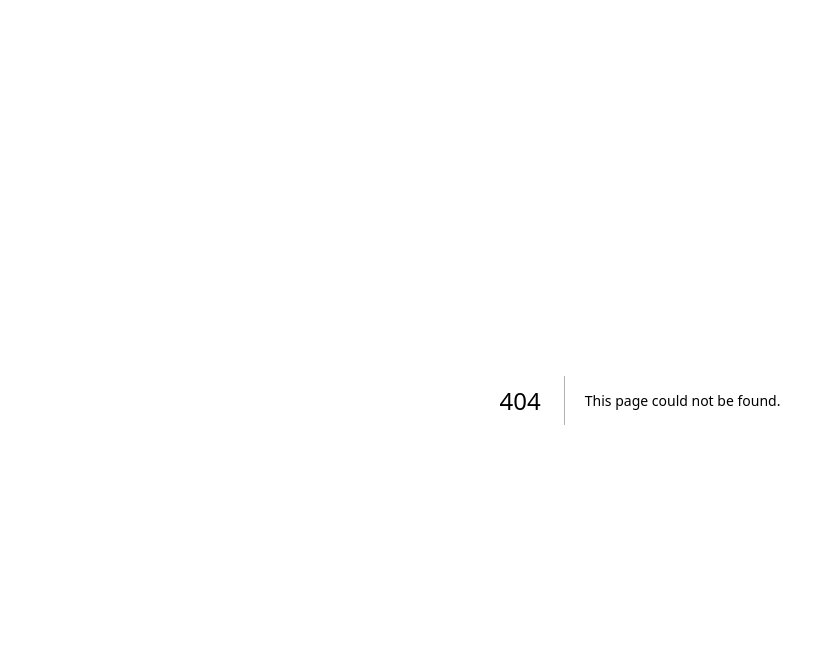
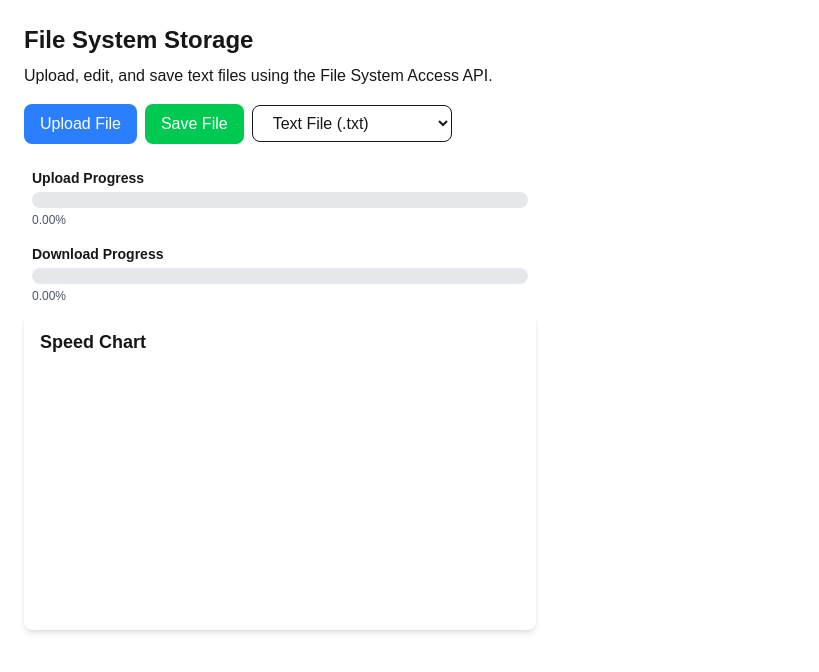
Before and after one commit to hagenbrandt/nextjs-web-storage-demo, a Next.js app: page /file-system-storage in a window 1280 px wide. Before the commit this address had no page. Shown: the top 672 px of the page, without its empty margins (0-819 px from the left). Built offline with nearby package versions, Linux system fonts and the light colour scheme.

Commit message:
feat: add page for file system storage

```diff
--- /dev/null
+++ b/src/app/file-system-storage/page.tsx
@@ -0,0 +1,139 @@
+"use client";
+import React, { useState } from "react";
+import { useStorageStore } from "@/store/useStorageStore";
+import ProgressBar from "@/components/ProgressBar";
+import SpeedChart from "@/components/SpeedChart";
+
+// Ensure TypeScript recognizes the File System API
+declare global {
+  interface Window {
+    showSaveFilePicker?: () => Promise<FileSystemFileHandle>;
+    showOpenFilePicker?: () => Promise<FileSystemFileHandle[]>;
+  }
+}
+
+const fileTypes = [
+  { label: "Text File (.txt)", value: "text/plain", extension: ".txt" },
+  { label: "JSON File (.json)", value: "application/json", extension: ".json" },
+  { label: "CSV File (.csv)", value: "text/csv", extension: ".csv" },
+  { label: "Markdown File (.md)", value: "text/markdown", extension: ".md" },
+];
+
+export default function FileSystemStoragePage() {
+  const {
+    uploadProgress,
+    downloadProgress,
+    setUploadProgress,
+    setDownloadProgress,
+  } = useStorageStore();
+  const [fileText, setFileText] = useState("");
+  const [selectedFileType, setSelectedFileType] = useState(fileTypes[0]);
+  const [speedData, setSpeedData] = useState<{ time: number; speed: number }[]>(
+    []
+  );
+
+  const handleUpload = async () => {
+    if (!window.showOpenFilePicker) {
+      alert("Your browser does not support the File System Access API.");
+      return;
+    }
+    try {
+      const startTime = performance.now();
+      const [fileHandle] = await window.showOpenFilePicker();
+      const file = await fileHandle.getFile();
+      const text = await file.text();
+      setFileText(text);
+      const endTime = performance.now();
+      setSpeedData([
+        ...speedData,
+        { time: Date.now(), speed: endTime - startTime },
+      ]);
+      setUploadProgress(100);
+    } catch (error) {
+      console.error("File upload error:", error);
+    }
+  };
+
+  const handleEdit = (event: React.ChangeEvent<HTMLTextAreaElement>) => {
+    setFileText(event.target.value);
+  };
+
+  const handleSave = async () => {
+    if (!window.showSaveFilePicker) {
+      alert("Your browser does not support the File System Access API.");
+      return;
+    }
+    try {
+      const startTime = performance.now();
+      const fileHandle = await window.showSaveFilePicker();
+      const writable = await fileHandle.createWritable();
+      await writable.write(
+        new Blob([fileText], { type: selectedFileType.value })
+      );
+      await writable.close();
+      const endTime = performance.now();
+      setSpeedData([
+        ...speedData,
+        { time: Date.now(), speed: endTime - startTime },
+      ]);
+      alert(`File saved successfully!`);
+      setDownloadProgress(100);
+    } catch (error) {
+      console.error("File save error:", error);
+    }
+  };
+
+  return (
+    <div className="p-6">
+      <h1 className="text-2xl font-bold">File System Storage</h1>
+      <p className="mt-2">
+        Upload, edit, and save text files using the File System Access API.
+      </p>
+
+      <div className="mt-4 space-x-2">
+        <button
+          onClick={handleUpload}
+          className="px-4 py-2 bg-blue-500 text-white rounded-lg"
+        >
+          Upload File
+        </button>
+        <button
+          onClick={handleSave}
+          className="px-4 py-2 bg-green-500 text-white rounded-lg"
+        >
+          Save File
+        </button>
+        <select
+          value={selectedFileType.value}
+          onChange={(e) => {
+            const fileType = fileTypes.find(
+              (ft) => ft.value === e.target.value
+            );
+            if (fileType) setSelectedFileType(fileType);
+          }}
+          className="px-4 py-2 border rounded-lg"
+        >
+          {fileTypes.map((type) => (
+            <option key={type.value} value={type.value}>
+              {type.label}
+            </option>
+          ))}
+        </select>
+      </div>
+
+      {fileText && (
+        <textarea
+          className="w-full h-64 p-2 mt-4 border rounded-lg"
+          value={fileText}
+          onChange={handleEdit}
+        />
+      )}
+
+      <div className="mt-4">
+        <ProgressBar progress={uploadProgress} label="Upload Progress" />
+        <ProgressBar progress={downloadProgress} label="Download Progress" />
+        <SpeedChart data={speedData} />
+      </div>
+    </div>
+  );
+}
```
